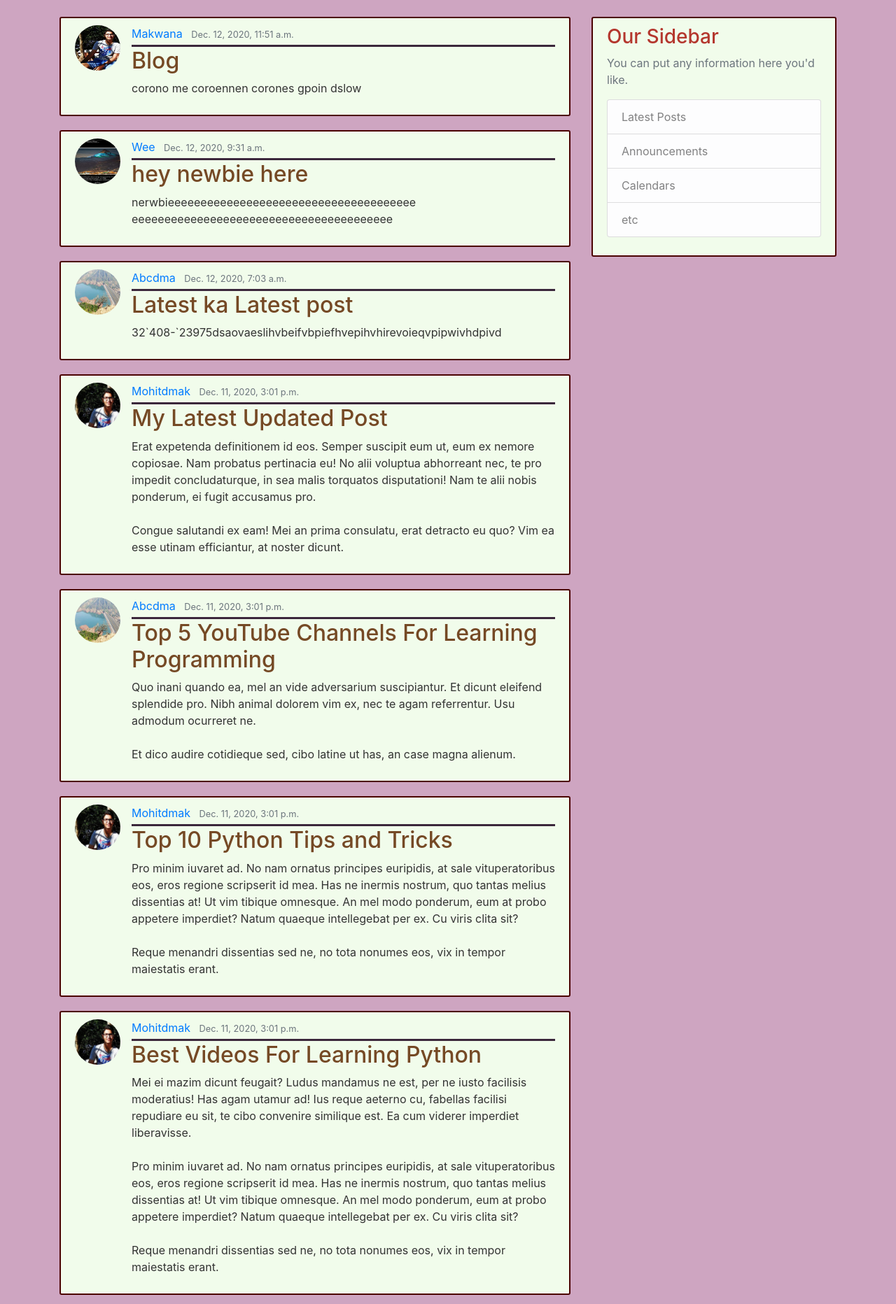
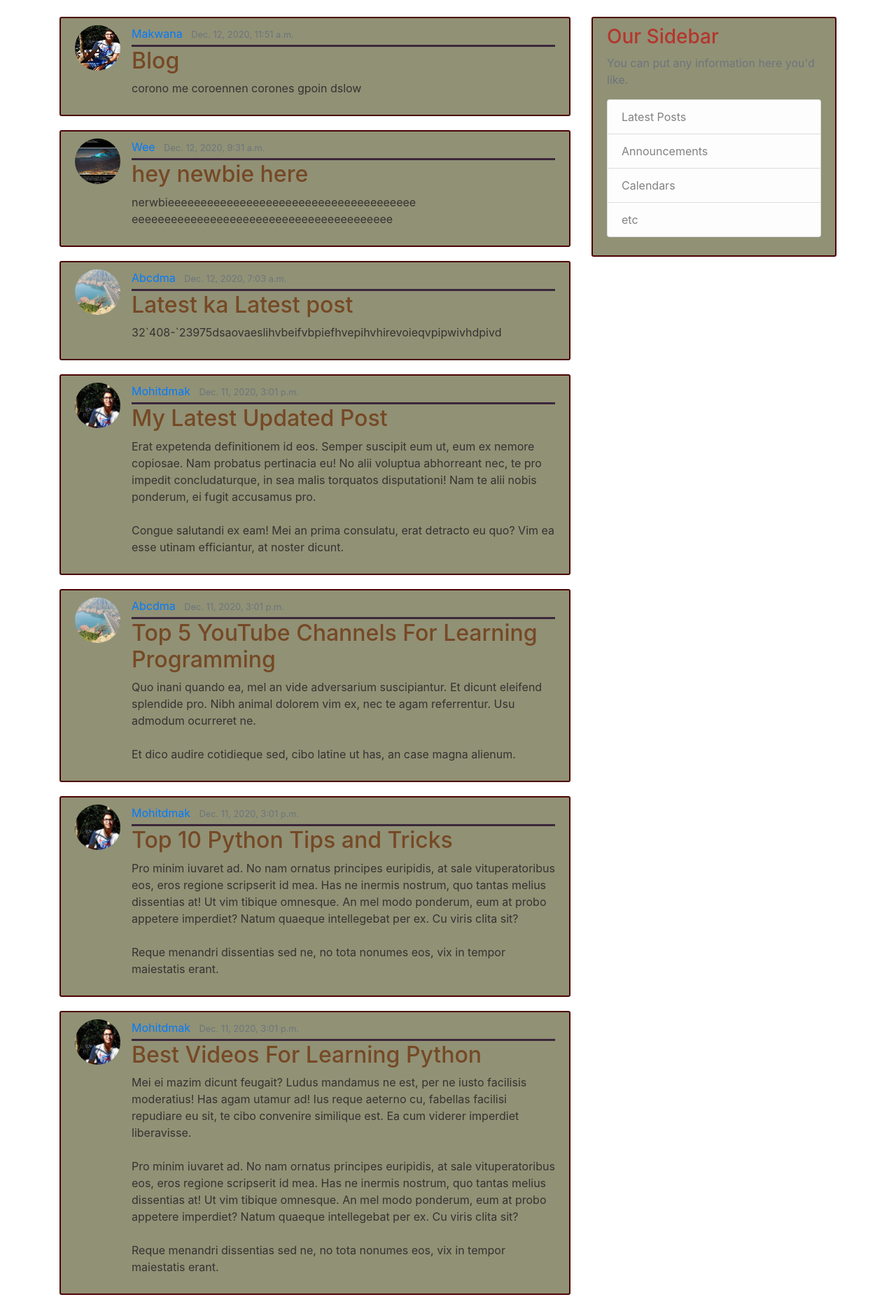
Before and after one commit to mohitdmak/BlogsiteDjango, a Django app: page / in a window 1280 px wide. Shown: the part 56-1920 px from the top of the page at 70% size. Run offline with Django 3.2, Linux system fonts and the light colour scheme; data comes from the database, SQL or seed files in the repository; some libraries are stand-ins or nearby versions.

Commit message:
background

```diff
--- a/Blog/static/Blog/main.css
+++ b/Blog/static/Blog/main.css
@@ -1,5 +1,5 @@
 body {
-    background: #cea5c1;
+    background: white;
     color: #333333;
     margin-top: 5rem;
   }
@@ -29,7 +29,7 @@
   }
 
   .content-section {
-    background: #f1fceb;
+    background: #919175;
     padding: 10px 20px;
     border: 2px solid #4b0303;
     border-radius: 3px;
@@ -41,8 +41,8 @@
   }
 
   a.article-title:hover {
-    color: #963d8e;
-    text-decoration: khaki;
+    color: Bla;
+    text-emphasis-color: Black;
   }
 
   .article-content {
@@ -58,7 +58,7 @@
   .article-metadata {
     padding-bottom: 4px;
     margin-bottom: 1px;
-    border-bottom: 3px solid #3b273b
+    border-bottom: 3px solid #3b273b;
   }
 
   .article-metadata a:hover {
```
